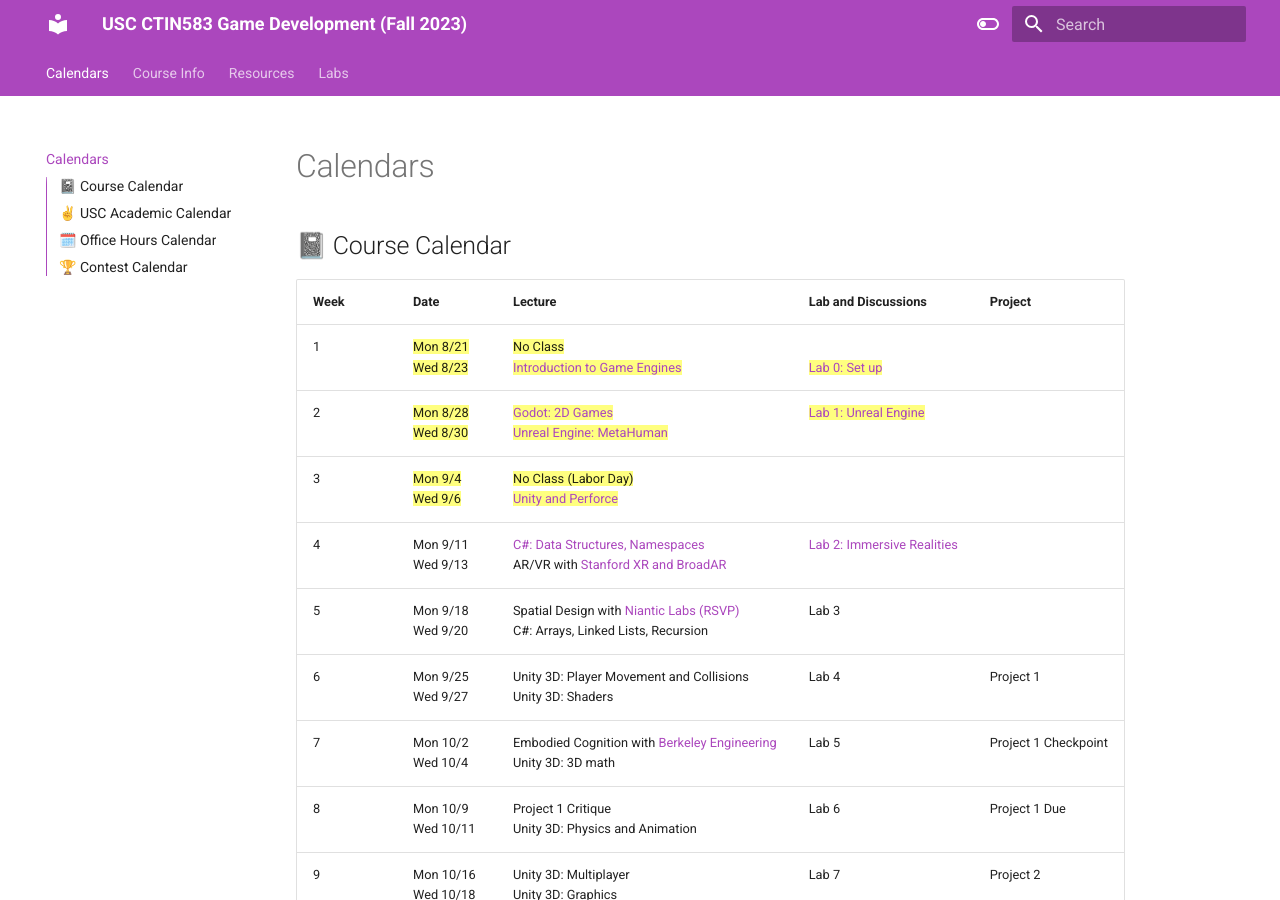
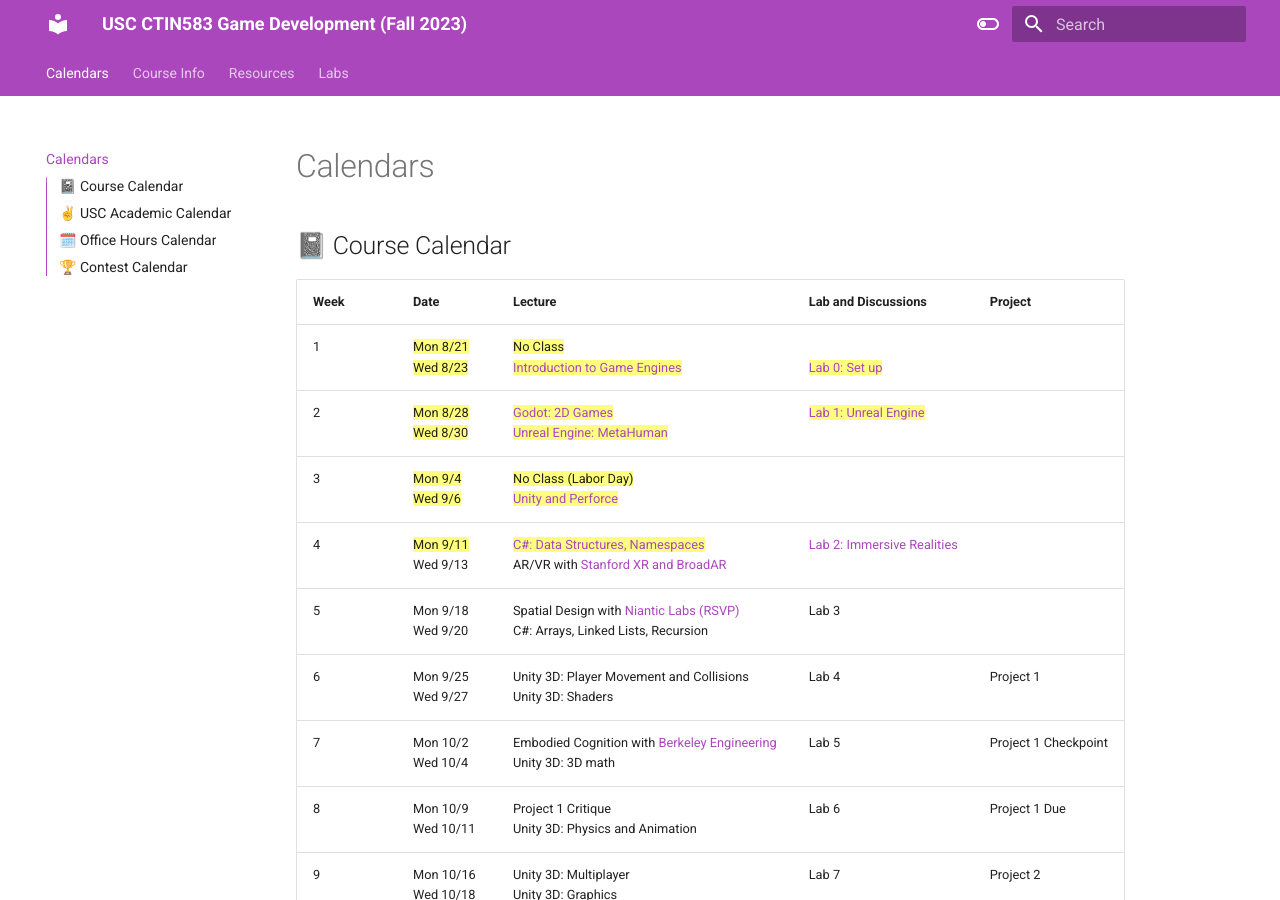
Before and after one commit to usc-ctin583/usc-ctin583.github.io, an MkDocs documentation site: the page built from docs/index.md, in a window 1280 px wide and 900 px high. Built offline with MkDocs 1.6.1 and Material for MkDocs 9.7.7, drawn with Linux system fonts in a browser that asks for light colours.

Commit message:
edit calendar

```diff
--- a/docs/index.md
+++ b/docs/index.md
@@ -5,7 +5,7 @@
 | 1    | ==Mon 8/21== <br> ==Wed 8/23==   | ==No Class== <br> ==[Introduction to Game Engines](https://www.icloud.com/keynote/0b9Z3oJLZPPXEXypJu4s9P11w#Lecture1)== | <br> ==[Lab 0: Set up](Labs/lab0.md)== | |
 | 2    | ==Mon 8/28== <br> ==Wed 8/30==   | ==[Godot: 2D Games](https://www.icloud.com/keynote/04anqoPcDLolGOwy6tP3XAq3w#Lecture2)== <br> ==[Unreal Engine: MetaHuman](https://www.icloud.com/keynote/01dlwiWmlwtOAvNPmBdCsM3gA#Lecture2)== |  ==[Lab 1: Unreal Engine](Labs/lab1.md)== | | |
 | 3    | ==Mon 9/4== <br> ==Wed 9/6==     | ==No Class (Labor Day)== <br> ==[Unity and Perforce](https://www.icloud.com/keynote/0545FBYqmgu62bVFrVxSeqzzA#Lecture3)== | |
-| 4    | Mon 9/11 <br> Wed 9/13   |[C#: Data Structures, Namespaces](https://www.icloud.com/keynote/0b5y1M4VNtrdfL4vFyXrzgkeg#Lecture4) <br> AR/VR with [Stanford XR and BroadAR](https://www.broadar.com/) | [Lab 2: Immersive Realities](Labs/lab2.md) |
+| 4    | ==Mon 9/11== <br> Wed 9/13   | ==[C#: Data Structures, Namespaces](https://www.icloud.com/keynote/0b5y1M4VNtrdfL4vFyXrzgkeg#Lecture4)== <br> AR/VR with [Stanford XR and BroadAR](https://www.broadar.com/) | [Lab 2: Immersive Realities](Labs/lab2.md) |
 | 5    | Mon 9/18 <br> Wed 9/20   | Spatial Design with [Niantic Labs (RSVP)](https://calendar.google.com/calendar/event?action=TEMPLATE&tmeid=a2tjZGhsdTdrZjlzM2Q5NTNwYjRndXRmb2sgZGVib3JhaHl1ZW4yMDE2QGJlcmtlbGV5LmVkdQ&tmsrc=deborahyuen2016%40berkeley.edu) <br> C#: Arrays, Linked Lists, Recursion | Lab 3 |
 | 6    | Mon 9/25 <br> Wed 9/27   | Unity 3D: Player Movement and Collisions <br> Unity 3D: Shaders | Lab 4 | Project 1 |
 | 7    | Mon 10/2 <br> Wed 10/4   | Embodied Cognition with [Berkeley Engineering](https://bid.berkeley.edu/) <br> Unity 3D: 3D math | Lab 5 | Project 1 Checkpoint |
```
